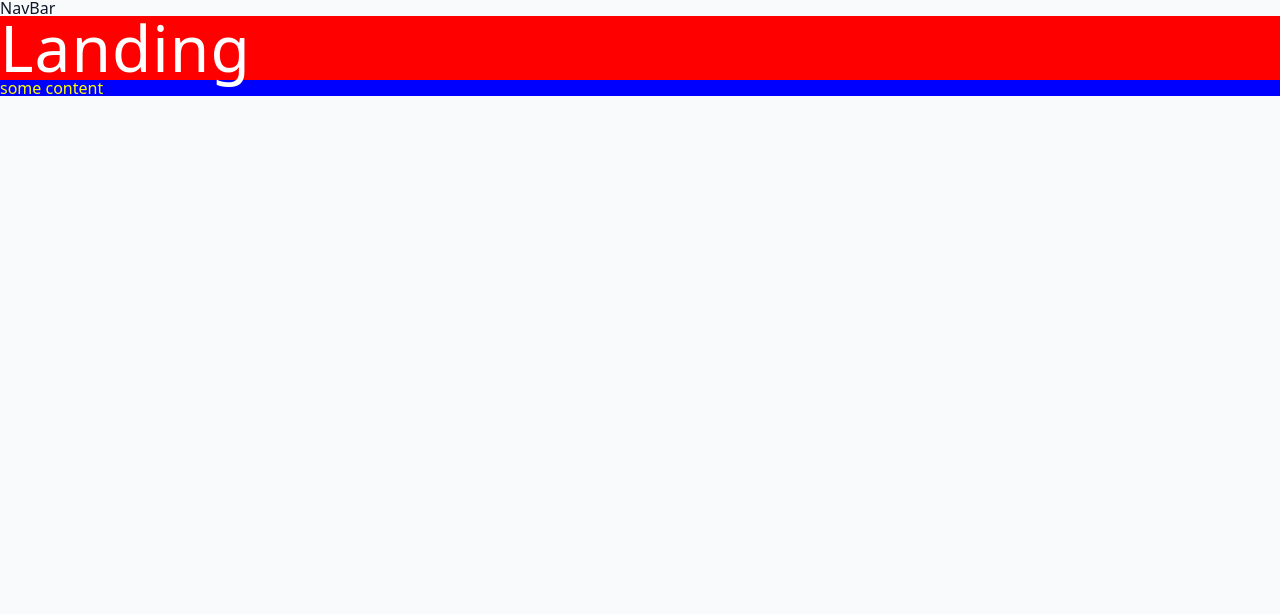
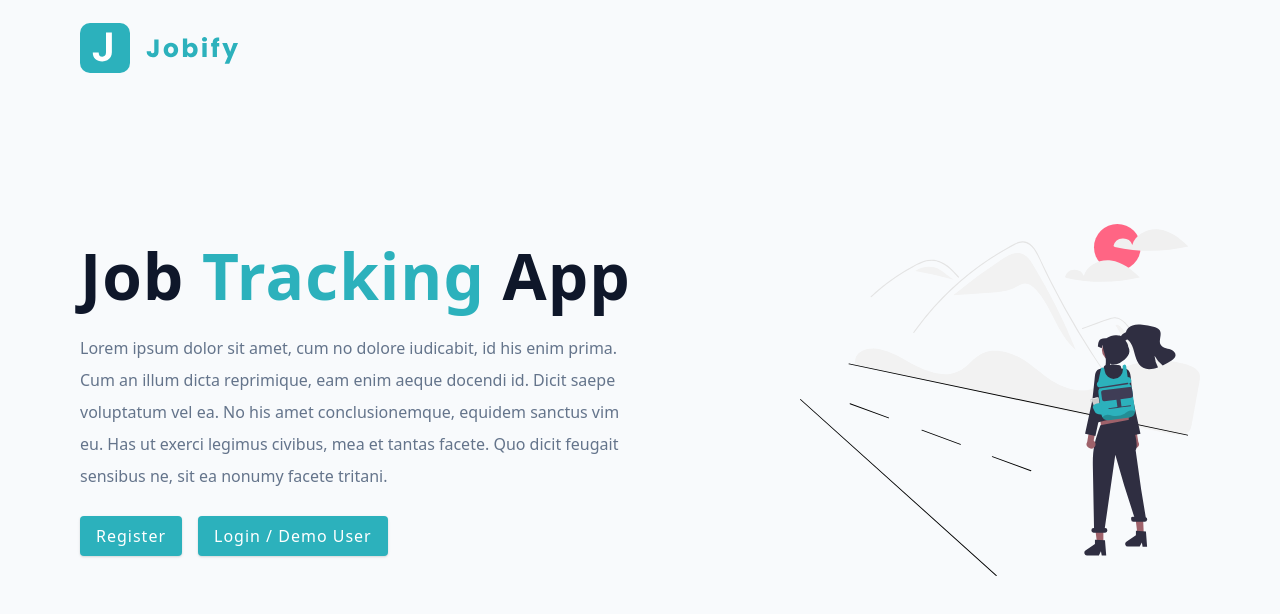
Before and after one commit to xlayera/react-app-jobify, a React (Vite) app in the folder client/: page / in a window 1280 px wide. Shown: the top 614 px of the page. Built offline with nearby package versions, Linux system fonts and the light colour scheme.

Commit message:
style - landing page

```diff
--- a/client/src/pages/HomeLayout.jsx
+++ b/client/src/pages/HomeLayout.jsx
@@ -2,10 +2,7 @@
 
 
 const HomeLayout = () => {
-  return <div>
-    <nav>NavBar</nav>
-    <Outlet />
-  </div>
+  return <Outlet />
 }
 
 export default HomeLayout
--- a/client/src/pages/Landing.jsx
+++ b/client/src/pages/Landing.jsx
@@ -1,4 +1,8 @@
-import styled from "styled-components";
+//import styled from "styled-components";
+import Wrapper from "../assets/wrappers/LandingPage";
+import main from "../assets/images/main.svg"
+import logo from "../assets/images/logo.svg"
+import { Link } from "react-router-dom";
 
 /* const StyledBtn = styled.button`
   font-size: 1.5rem;
@@ -10,14 +14,39 @@
 const Landing = () => {
   return (
     <Wrapper>
-      <h1>Landing</h1>
+      <nav>
+        <img src={logo} alt="Jobify" className="logo" />
+      </nav>
+      <div className="container page">
+        <div className="info">
+          <h1>
+            job <span>tracking</span> app
+          </h1>
+          <p>
+            Lorem ipsum dolor sit amet, cum no dolore iudicabit,
+            id his enim prima. Cum an illum dicta reprimique,
+            eam enim aeque docendi id. Dicit saepe voluptatum vel ea.
+            No his amet conclusionemque, equidem sanctus vim eu.
+            Has ut exerci legimus civibus, mea et tantas facete.
+            Quo dicit feugait sensibus ne, sit ea nonumy facete tritani.
+          </p>
+          <Link to="/register" className='btn register-link'>
+            Register
+          </Link>
+          <Link to="/login" className='btn'>
+            Login / Demo User
+          </Link>
+        </div>
+        <img src={main} alt="job hunt" className="img main-img" />
+      </div>
+      {/*   <h1>Landing</h1>
       <div className="content"> some content</div>
-      {/*  <StyledBtn>Styled btn</StyledBtn> */}
+      <StyledBtn>Styled btn</StyledBtn> */}
     </Wrapper>
   )
 }
 
-const Wrapper = styled.div`
+/* const Wrapper = styled.div`
 background: red;
 h1{
   color:white;
@@ -26,6 +55,6 @@
   background:blue;
   color:yellow;
 }
-`;
+`; */
 
 export default Landing
```
